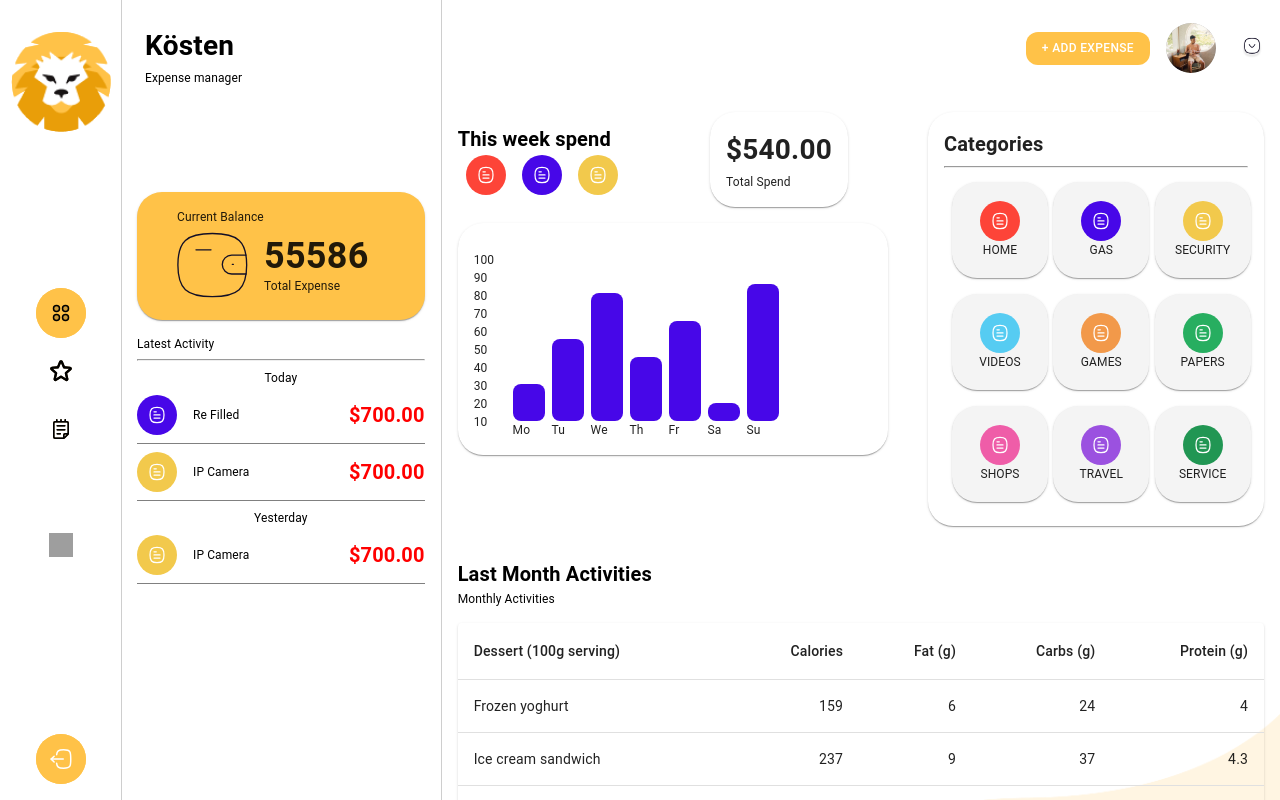
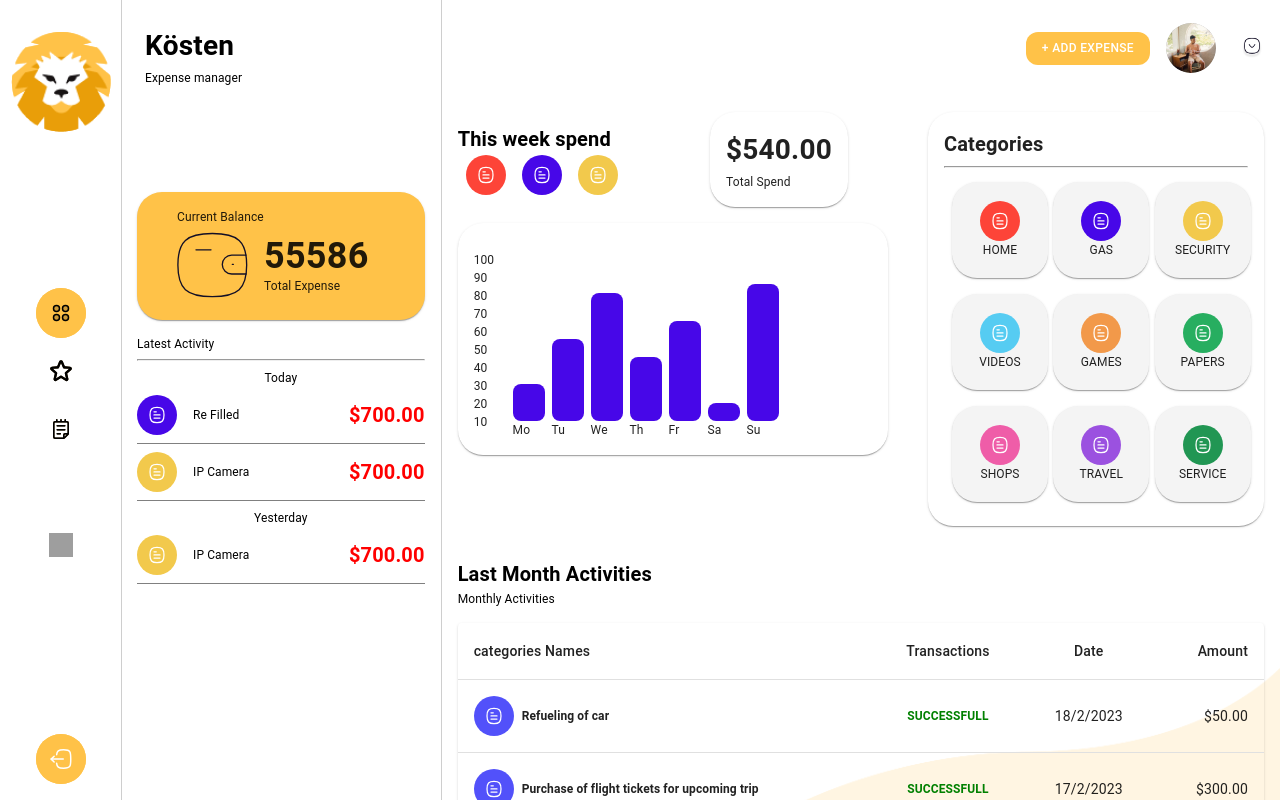
Before and after one commit to skImranSabuj/sk-expense-app, a React (Create React App) app: page / in a window 1280 px wide. Shown: the top 800 px of the page. Built offline with nearby package versions, Linux system fonts and the light colour scheme; grey boxes are pictures that could not be loaded; some icons are missing.

Commit message:
Last Month Activities table updated

```diff
--- /dev/null
+++ b/src/assests/staticData/expenseList.js
@@ -0,0 +1,90 @@
+export const lastMonthExpenses = [
+  {
+    category: "service",
+    dateTimestamp: "2023-02-21T10:30:00.000Z",
+    transaction: true,
+    description: "Monthly internet bill",
+    amount: 50.0,
+    paymentMethod: "Credit Card",
+  },
+  {
+    category: "home",
+    dateTimestamp: "2023-02-21T14:20:00.000Z",
+    transaction: true,
+    description: "Groceries from local store",
+    amount: 75.2,
+    paymentMethod: "Debit Card",
+  },
+  {
+    category: "games",
+    dateTimestamp: "2023-02-20T18:45:00.000Z",
+    transaction: true,
+    description: "Purchase of new video game",
+    amount: 59.99,
+    paymentMethod: "PayPal",
+  },
+  {
+    category: "papers",
+    dateTimestamp: "2023-02-20T11:00:00.000Z",
+    transaction: true,
+    description: "Newspaper subscription for the month",
+    amount: 15.0,
+    paymentMethod: "Cash",
+  },
+  {
+    category: "videos",
+    dateTimestamp: "2023-02-19T22:15:00.000Z",
+    transaction: true,
+    description: "Rental of movie from streaming service",
+    amount: 3.99,
+    paymentMethod: "Credit Card",
+  },
+  {
+    category: "security",
+    dateTimestamp: "2023-02-19T14:50:00.000Z",
+    transaction: true,
+    description: "Renewal of antivirus software subscription",
+    amount: 30.0,
+    paymentMethod: "Debit Card",
+  },
+  {
+    category: "gas",
+    dateTimestamp: "2023-02-18T09:15:00.000Z",
+    transaction: true,
+    description: "Refueling of car",
+    amount: 50.0,
+    paymentMethod: "Credit Card",
+  },
+  {
+    category: "travel",
+    dateTimestamp: "2023-02-17T16:30:00.000Z",
+    transaction: true,
+    description: "Purchase of flight tickets for upcoming trip",
+    amount: 300.0,
+    paymentMethod: "Credit Card",
+  },
+  {
+    category: "shops",
+    dateTimestamp: "2023-02-16T13:00:00.000Z",
+    transaction: true,
+    description: "Clothing purchase from mall",
+    amount: 85.0,
+    paymentMethod: "Debit Card",
+  },
+  {
+    category: "home",
+    dateTimestamp: "2023-02-16T10:00:00.000Z",
+    transaction: true,
+    description: "Bathroom cleaning supplies",
+    amount: 20.0,
+    paymentMethod: "Cash",
+  },
+  {
+    category: "service",
+    dateTimestamp: "2023-02-15T14:45:00.000Z",
+    transaction: true,
+    description: "Oil change for car",
+    amount: 40.0,
+    paymentMethod: "Cash",
+  },
+];
--- a/src/components/CategoryIcon.js
+++ b/src/components/CategoryIcon.js
@@ -24,6 +24,7 @@ const CategoryIcon = ({
   const [bgColor, setBgColor] = useState(color);
   const [loading, setLoading] = useState(false);
   const [error, setError] = useState();
+  console.log(item.catagory);
 
   let iconList = [icon0, icon1, icon2, icon3, icon4, icon5, icon6];
 
@@ -31,14 +32,14 @@ const CategoryIcon = ({
 
   //   const { onCompleted, onError } = options;
   // console.log("icon0->>>>", icon0);
-  console.log("iconList->>>>", iconList);
+  // console.log("iconList->>>>", iconList);
 
   useEffect(() => {
     const importIcon = async () => {
       try {
         setLoading(true);
         categoryList.find((cItem) => {
-          console.log("index==>", iconList[cItem?.index || 0]);
+          // console.log("index==>", iconList[cItem?.index || 0]);
           if (cItem?.catagory === item.catagory) {
             setBgColor(cItem.color);
             setSvgIcon(iconList[cItem?.index || 0]);
--- a/src/components/ExpenseDashBoard/LastMonthLogs.js
+++ b/src/components/ExpenseDashBoard/LastMonthLogs.js
@@ -6,18 +6,11 @@ import TableContainer from "@mui/material/TableContainer";
 import TableHead from "@mui/material/TableHead";
 import TableRow from "@mui/material/TableRow";
 import Paper from "@mui/material/Paper";
-
-function createData(name, calories, fat, carbs, protein) {
-  return { name, calories, fat, carbs, protein };
-}
-
-const rows = [
-  createData("Frozen yoghurt", 159, 6.0, 24, 4.0),
-  createData("Ice cream sandwich", 237, 9.0, 37, 4.3),
-  createData("Eclair", 262, 16.0, 24, 6.0),
-  createData("Cupcake", 305, 3.7, 67, 4.3),
-  createData("Gingerbread", 356, 16.0, 49, 3.9),
-];
+import { lastMonthExpenses } from "../../assests/staticData/expenseList";
+import { formatCurrency, getFormattedDate } from "../../utils/commonComputes";
+import Text from "../Text";
+import CategoryIcon from "../CategoryIcon";
+import { Box } from "@mui/material";
 
 export default function LastMonthLogs() {
   return (
@@ -25,26 +18,38 @@ export default function LastMonthLogs() {
       <Table sx={{ minWidth: 650 }} aria-label="simple table">
         <TableHead>
           <TableRow>
-            <TableCell>Dessert (100g serving)</TableCell>
-            <TableCell align="right">Calories</TableCell>
-            <TableCell align="right">Fat&nbsp;(g)</TableCell>
-            <TableCell align="right">Carbs&nbsp;(g)</TableCell>
-            <TableCell align="right">Protein&nbsp;(g)</TableCell>
+            <TableCell>categories Names</TableCell>
+            <TableCell align="center">Transactions</TableCell>
+            <TableCell align="center">Date</TableCell>
+            <TableCell align="right">Amount</TableCell>
           </TableRow>
         </TableHead>
         <TableBody>
-          {rows.map((row) => (
+          {lastMonthExpenses.slice(6, 9).map((row, index) => (
             <TableRow
-              key={row.name}
+              key={index}
               sx={{ "&:last-child td, &:last-child th": { border: 0 } }}
             >
               <TableCell component="th" scope="row">
-                {row.name}
+                <Box className="flx-rsc">
+                  <CategoryIcon item={row} />{" "}
+                  <Text sx={{ fontWeight: 600, ml: 1 }}>{row.description}</Text>
+                </Box>
               </TableCell>
-              <TableCell align="right">{row.calories}</TableCell>
-              <TableCell align="right">{row.fat}</TableCell>
-              <TableCell align="right">{row.carbs}</TableCell>
-              <TableCell align="right">{row.protein}</TableCell>
+              <TableCell align="center">
+                <Text
+                  sx={{
+                    color: row?.transaction ? "green" : "red",
+                    fontWeight: 600,
+                  }}
+                >
+                  {row?.transaction ? "SUCCESSFULL" : "FAILED"}
+                </Text>
+              </TableCell>
+              <TableCell align="center">
+                {getFormattedDate(row.dateTimestamp)}
+              </TableCell>
+              <TableCell align="right">{formatCurrency(row?.amount)}</TableCell>
             </TableRow>
           ))}
         </TableBody>
--- a/src/utils/commonComputes.js
+++ b/src/utils/commonComputes.js
@@ -15,3 +15,15 @@ export const formatCurrency = (num = 0) => {
     currency: "USD",
   });
 };
+
+export const getFormattedDate = (timestamp) => {
+  let date = new Date(timestamp);
+  return (
+    date.getDate() + "/" + (date.getMonth() + 1) + "/" + date.getFullYear()
+    // +
+    // " " +
+    // date.getHours() +
+    // ":" +
+    // date.getMinutes()
+  );
+};
```
